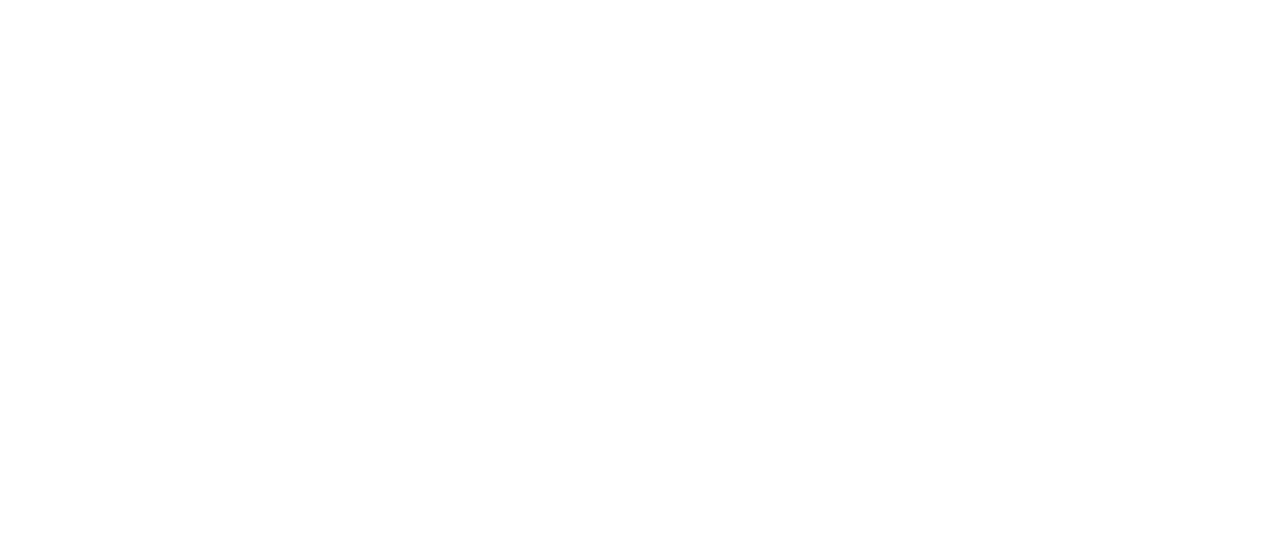
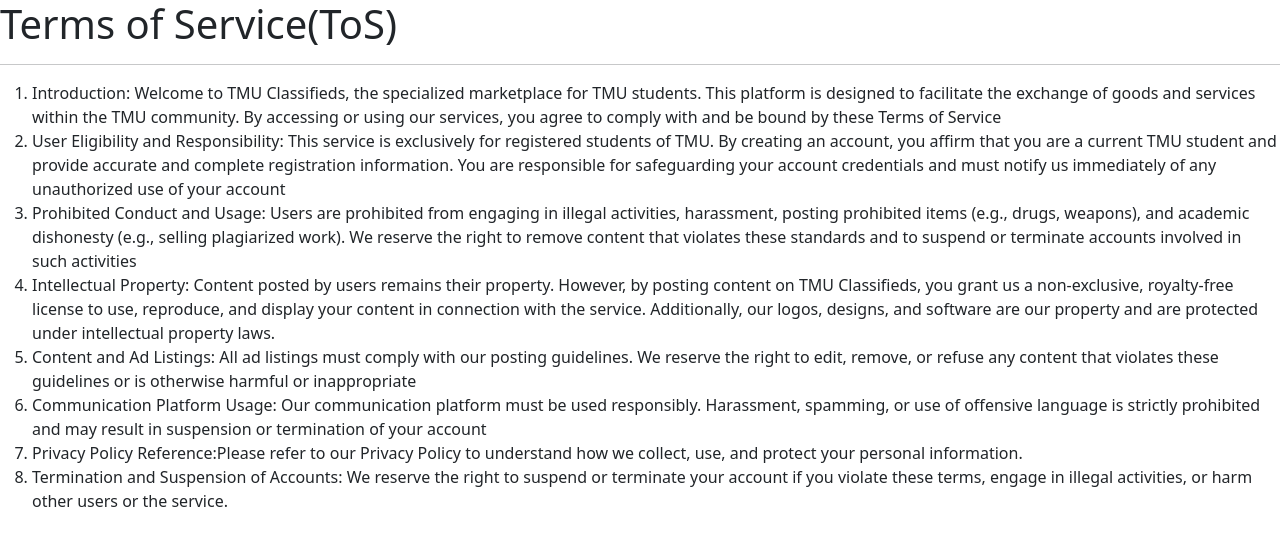
Before and after one commit to samj102/EduMarket-TMU, a React (Create React App) app in the folder frontend/: page /ContactUs in a window 1280 px wide. Before the commit this address had no page. Shown: the top 546 px of the page. Built offline with nearby package versions, Linux system fonts and the light colour scheme.

Commit message:
Terms of service page and routing

```diff
--- a/frontend/src/App.js
+++ b/frontend/src/App.js
@@ -1,3 +1,4 @@
+import ContactUS from "./components/ContactUs.js";
 import Home from "./components/Home.js";
 import Login from "./components/Login.js";
 import Signup from "./components/Signup.js";
@@ -40,6 +41,7 @@
           <Route path="/items-for-sale" element={<Home />} />
           <Route path="/academic-services" element={<Home />} />
           <Route path="/all-users" element={<Users />} />
+          <Route path="/ContactUs" element={<ContactUS />} />
         </Routes>
       </Router>
     </div>
--- /dev/null
+++ b/frontend/src/components/ContactUs.js
@@ -0,0 +1,28 @@
+import React, { useState, useEffect } from "react";
+import { useLocation, userNavigate } from "react-router-dom";
+import { jwtDecode } from "jwt-decode";
+import { Link } from "react-router-dom";
+
+function ContactUS() {
+
+
+
+    return (
+      <div className="SidePages">
+        <h1>Terms of Service(ToS)</h1>
+        <hr />
+        <ol>
+            <li>Introduction: Welcome to TMU Classifieds, the specialized marketplace for TMU students. This platform is designed to facilitate the exchange of goods and services within the TMU community. By accessing or using our services, you agree to comply with and be bound by these Terms of Service</li>
+            <li>User Eligibility and Responsibility: This service is exclusively for registered students of TMU. By creating an account, you affirm that you are a current TMU student and provide accurate and complete registration information. You are responsible for safeguarding your account credentials and must notify us immediately of any unauthorized use of your account</li>
+            <li>Prohibited Conduct and Usage: Users are prohibited from engaging in illegal activities, harassment, posting prohibited items (e.g., drugs, weapons), and academic dishonesty (e.g., selling plagiarized work). We reserve the right to remove content that violates these standards and to suspend or terminate accounts involved in such activities</li>
+            <li>Intellectual Property: Content posted by users remains their property. However, by posting content on TMU Classifieds, you grant us a non-exclusive, royalty-free license to use, reproduce, and display your content in connection with the service. Additionally, our logos, designs, and software are our property and are protected under intellectual property laws.</li>
+            <li>Content and Ad Listings: All ad listings must comply with our posting guidelines. We reserve the right to edit, remove, or refuse any content that violates these guidelines or is otherwise harmful or inappropriate</li>
+            <li>Communication Platform Usage: Our communication platform must be used responsibly. Harassment, spamming, or use of offensive language is strictly prohibited and may result in suspension or termination of your account</li>
+            <li>Privacy Policy Reference:Please refer to our Privacy Policy to understand how we collect, use, and protect your personal information.</li>
+            <li>Termination and Suspension of Accounts: We reserve the right to suspend or terminate your account if you violate these terms, engage in illegal activities, or harm other users or the service.</li>
+        </ol>
+      </div>
+    );
+  }
+
+export default ContactUS;
```
